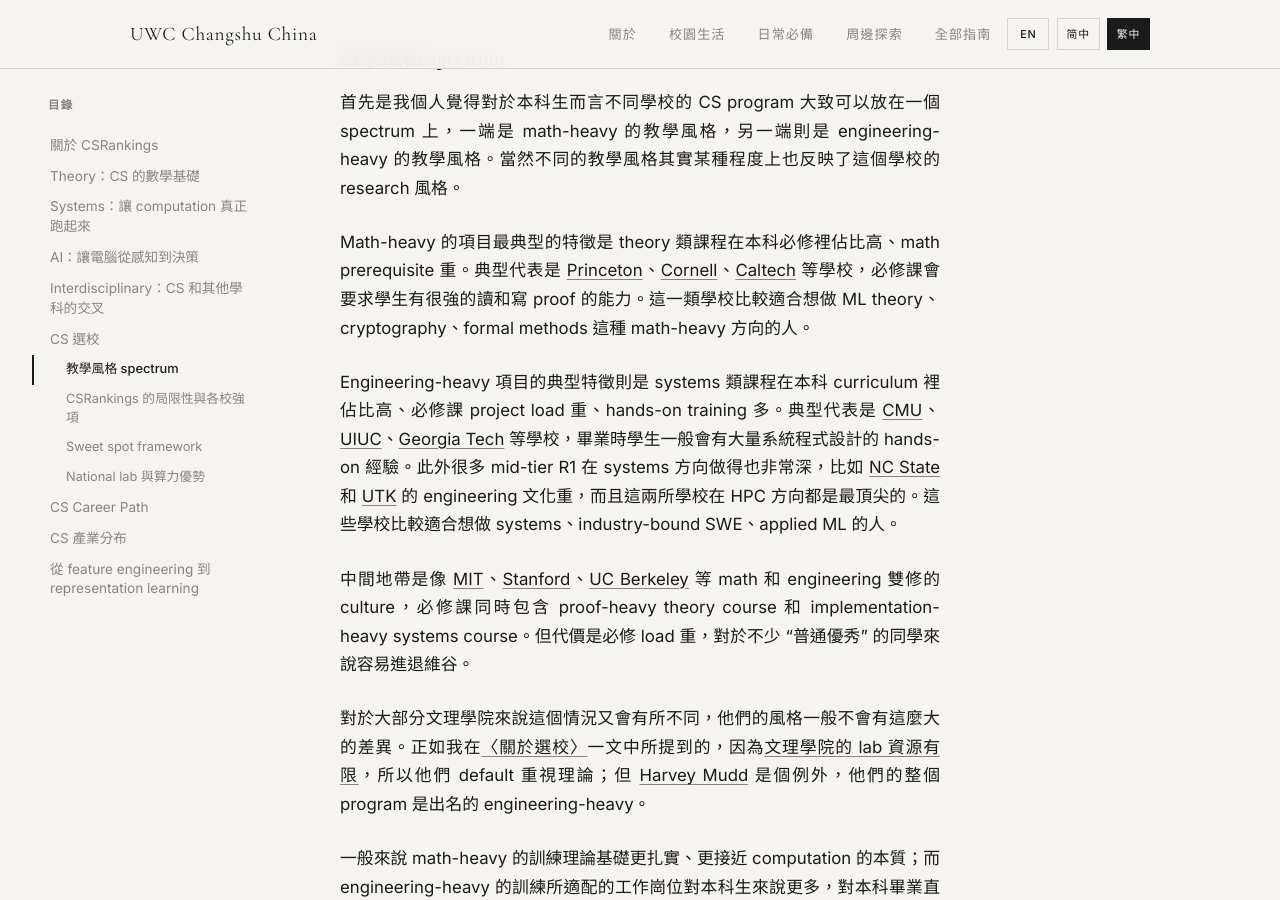
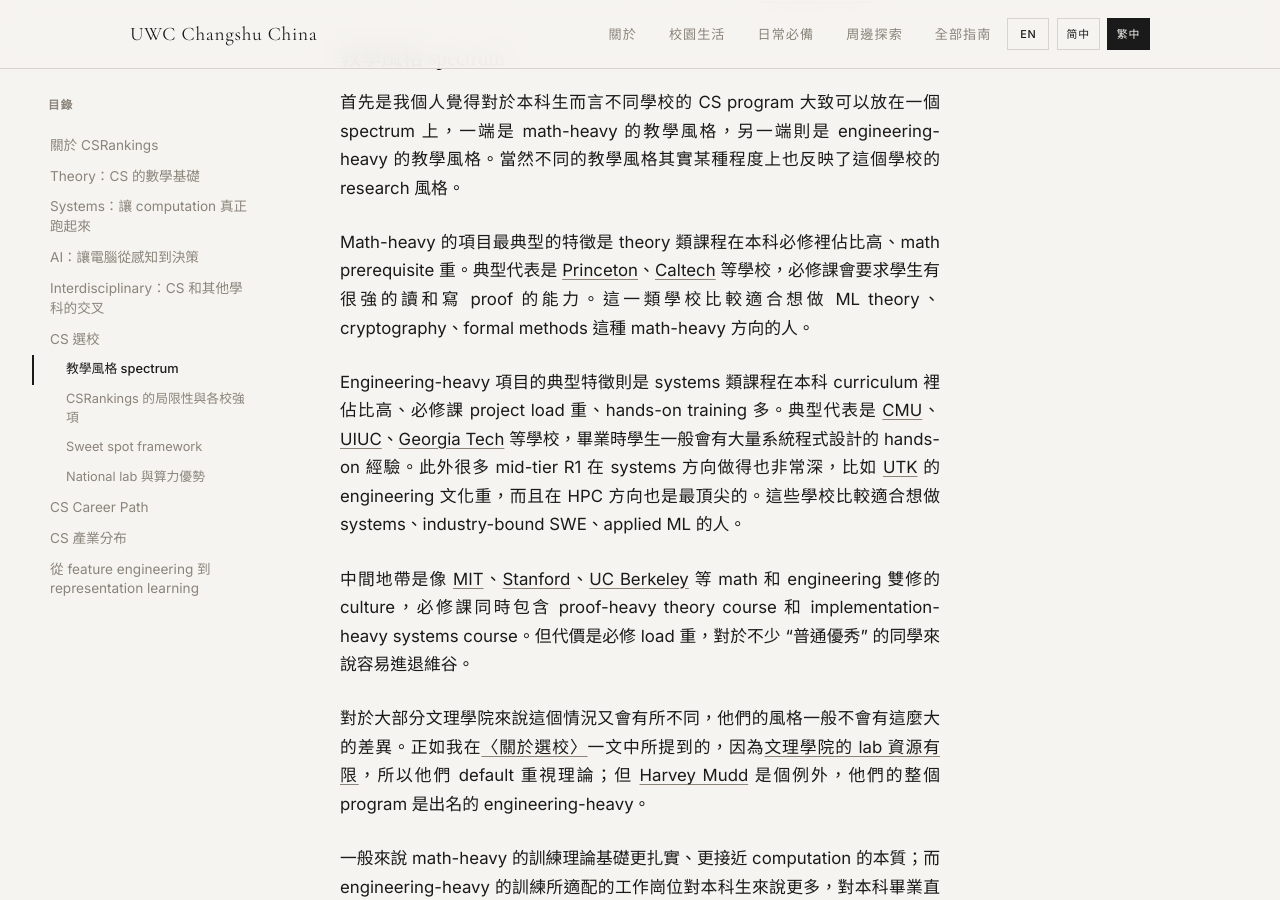
Before and after one commit to United-World-College/UWC-Survival-Guide, a Jekyll site: the page built from website/_guides/chinese/computer-science-TW.md, in a window 1280 px wide and 900 px high, scrolled down 12857 px. Built offline with Jekyll 4.4.1, drawn with Linux system fonts in a browser that asks for light colours.

Commit message:
fix: correct minor text inconsistencies in CS guides

```diff
--- a/website/_guides/chinese/computer-science-TW.md
+++ b/website/_guides/chinese/computer-science-TW.md
@@ -177,9 +177,9 @@
 
 首先是我個人覺得對於本科生而言不同學校的 CS program 大致可以放在一個 spectrum 上，一端是 math-heavy 的教學風格，另一端則是 engineering-heavy 的教學風格。當然不同的教學風格其實某種程度上也反映了這個學校的 research 風格。
 
-Math-heavy 的項目最典型的特徵是 theory 類課程在本科必修裡佔比高、math prerequisite 重。典型代表是 [Princeton](https://en.wikipedia.org/wiki/Princeton_University)、[Cornell](https://en.wikipedia.org/wiki/Cornell_University)、[Caltech](https://en.wikipedia.org/wiki/California_Institute_of_Technology) 等學校，必修課會要求學生有很強的讀和寫 proof 的能力。這一類學校比較適合想做 ML theory、cryptography、formal methods 這種 math-heavy 方向的人。
+Math-heavy 的項目最典型的特徵是 theory 類課程在本科必修裡佔比高、math prerequisite 重。典型代表是 [Princeton](https://en.wikipedia.org/wiki/Princeton_University)、[Caltech](https://en.wikipedia.org/wiki/California_Institute_of_Technology) 等學校，必修課會要求學生有很強的讀和寫 proof 的能力。這一類學校比較適合想做 ML theory、cryptography、formal methods 這種 math-heavy 方向的人。
 
-Engineering-heavy 項目的典型特徵則是 systems 類課程在本科 curriculum 裡佔比高、必修課 project load 重、hands-on training 多。典型代表是 [CMU](https://en.wikipedia.org/wiki/Carnegie_Mellon_University)、[UIUC](https://en.wikipedia.org/wiki/University_of_Illinois_Urbana-Champaign)、[Georgia Tech](https://en.wikipedia.org/wiki/Georgia_Institute_of_Technology) 等學校，畢業時學生一般會有大量系統程式設計的 hands-on 經驗。此外很多 mid-tier R1 在 systems 方向做得也非常深，比如 [NC State](https://en.wikipedia.org/wiki/North_Carolina_State_University) 和 [UTK](https://en.wikipedia.org/wiki/University_of_Tennessee) 的 engineering 文化重，而且這兩所學校在 HPC 方向都是最頂尖的。這些學校比較適合想做 systems、industry-bound SWE、applied ML 的人。
+Engineering-heavy 項目的典型特徵則是 systems 類課程在本科 curriculum 裡佔比高、必修課 project load 重、hands-on training 多。典型代表是 [CMU](https://en.wikipedia.org/wiki/Carnegie_Mellon_University)、[UIUC](https://en.wikipedia.org/wiki/University_of_Illinois_Urbana-Champaign)、[Georgia Tech](https://en.wikipedia.org/wiki/Georgia_Institute_of_Technology) 等學校，畢業時學生一般會有大量系統程式設計的 hands-on 經驗。此外很多 mid-tier R1 在 systems 方向做得也非常深，比如 [UTK](https://en.wikipedia.org/wiki/University_of_Tennessee) 的 engineering 文化重，而且在 HPC 方向也是最頂尖的。這些學校比較適合想做 systems、industry-bound SWE、applied ML 的人。
 
 中間地帶是像 [MIT](https://en.wikipedia.org/wiki/Massachusetts_Institute_of_Technology)、[Stanford](https://en.wikipedia.org/wiki/Stanford_University)、[UC Berkeley](https://en.wikipedia.org/wiki/University_of_California,_Berkeley) 等 math 和 engineering 雙修的 culture，必修課同時包含 proof-heavy theory course 和 implementation-heavy systems course。但代價是必修 load 重，對於不少 "普通優秀" 的同學來說容易進退維谷。
 
```
Also changed, not shown: website/_guides/chinese/computer-science-CN.md (+2 -2 lines), website/_guides/default/computer-science.md (+2 -2 lines).
